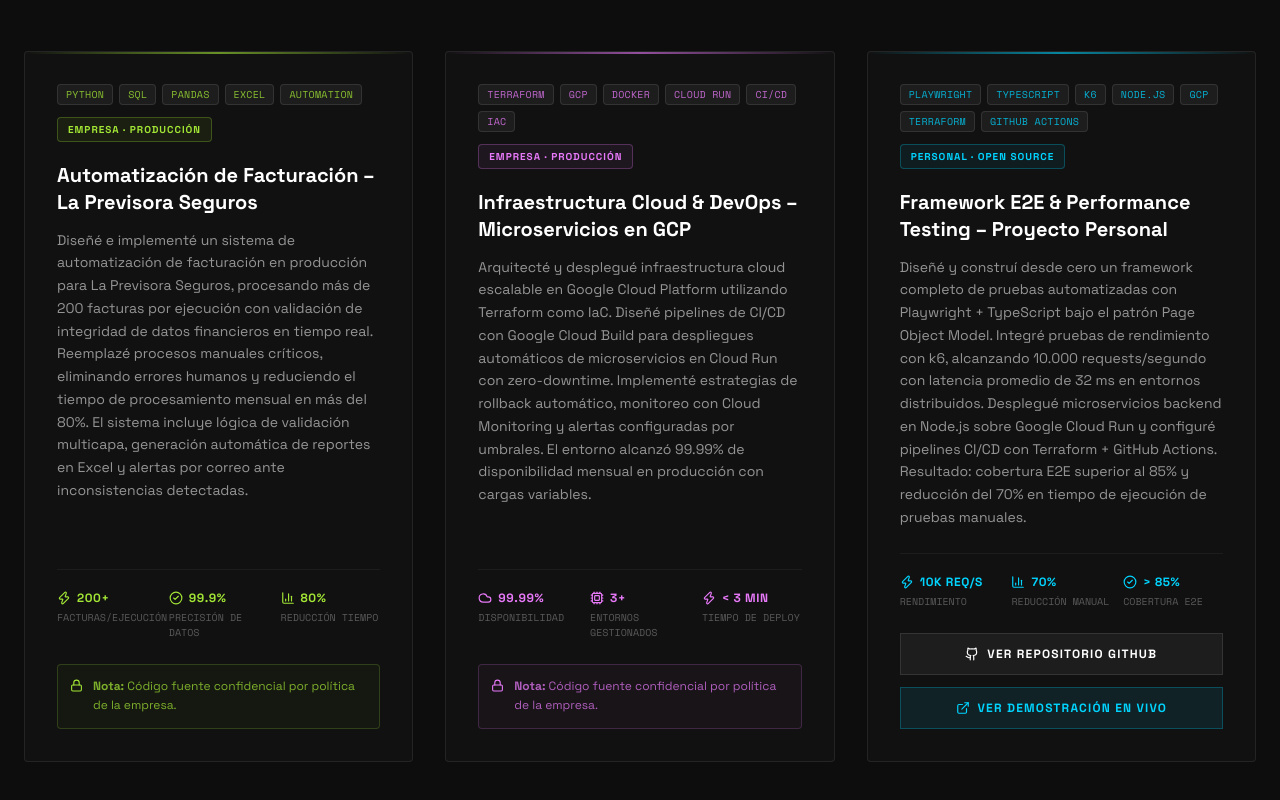
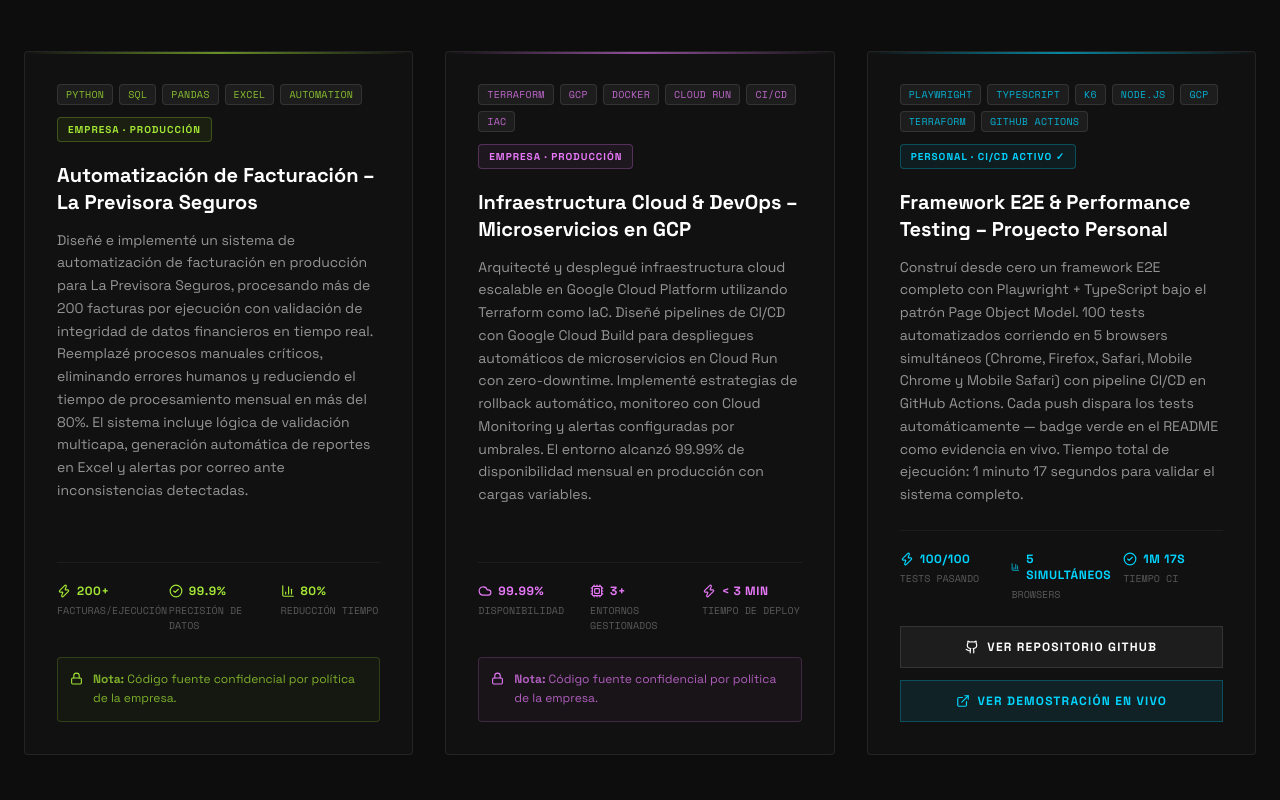
Before and after one commit to Dayron321/portfolio-backend-engineer, a Next.js app: page / in a window 1280 px wide. Shown: the part 2580-3380 px from the top of the page. Built offline with nearby package versions, Linux system fonts and the light colour scheme.

Commit message:
feat: actualizar info y repositorio del portafolio E2E

```diff
--- a/src/app/projects/page.tsx
+++ b/src/app/projects/page.tsx
@@ -105,7 +105,7 @@ test.describe('Authentication Flows', () => {
     await expect(page).toHaveURL(/.*\\/dashboard/);
   });
 });`,
-    githubLink: "https://github.com/dayronvera-GL/PruebaDevOps",
+    githubLink: "https://github.com/Dayron321/qa-automation-framework",
     glowColor: "cyan",
   },
   {
--- a/src/components/sections/Projects.tsx
+++ b/src/components/sections/Projects.tsx
@@ -50,16 +50,16 @@ const projects: ProjectType[] = [
   },
   {
     title: "Framework E2E & Performance Testing – Proyecto Personal",
-    badge: "Personal · Open Source",
+    badge: "Personal · CI/CD Activo ✓",
     description:
-      "Diseñé y construí desde cero un framework completo de pruebas automatizadas con Playwright + TypeScript bajo el patrón Page Object Model. Integré pruebas de rendimiento con k6, alcanzando 10.000 requests/segundo con latencia promedio de 32 ms en entornos distribuidos. Desplegué microservicios backend en Node.js sobre Google Cloud Run y configuré pipelines CI/CD con Terraform + GitHub Actions. Resultado: cobertura E2E superior al 85% y reducción del 70% en tiempo de ejecución de pruebas manuales.",
+      "Construí desde cero un framework E2E completo con Playwright + TypeScript bajo el patrón Page Object Model. 100 tests automatizados corriendo en 5 browsers simultáneos (Chrome, Firefox, Safari, Mobile Chrome y Mobile Safari) con pipeline CI/CD en GitHub Actions. Cada push dispara los tests automáticamente — badge verde en el README como evidencia en vivo. Tiempo total de ejecución: 1 minuto 17 segundos para validar el sistema completo.",
     tags: ["Playwright", "TypeScript", "k6", "Node.js", "GCP", "Terraform", "GitHub Actions"],
-    github: "https://github.com/Dayron321",
-    demo: "https://portfolio-backend-engineer.vercel.app/",
+    github: "https://github.com/Dayron321/qa-automation-framework",
+    demo: "https://dayron321.github.io/qa-automation-framework/",
     stats: [
-      { label: "Rendimiento", value: "10k req/s", icon: <Zap size={14} /> },
-      { label: "Reducción manual", value: "70%", icon: <BarChart3 size={14} /> },
-      { label: "Cobertura E2E", value: "> 85%", icon: <CheckCircle2 size={14} /> },
+      { label: "Tests pasando", value: "100/100", icon: <Zap size={14} /> },
+      { label: "Browsers", value: "5 simultáneos", icon: <BarChart3 size={14} /> },
+      { label: "Tiempo CI", value: "1m 17s", icon: <CheckCircle2 size={14} /> },
     ],
     glow: "cyan",
   },
```
